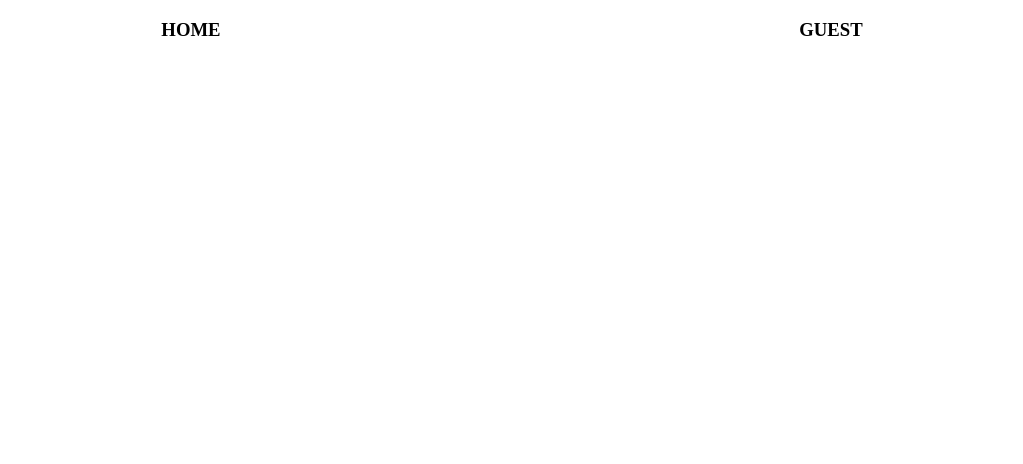
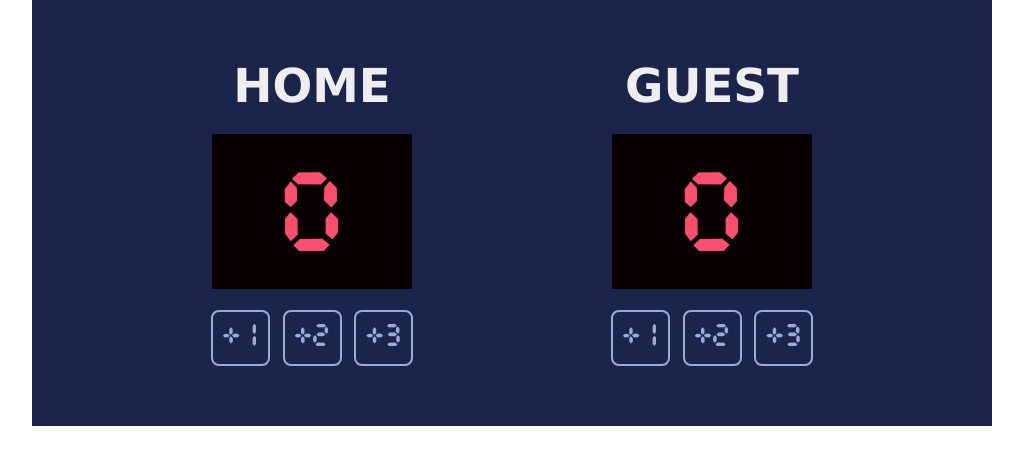
Before and after one commit to SuditJha/score-counter, a website built with Vite: page index.html in a window 1280 px wide. Shown: the whole page, without its empty margins (128-1151 px from the left). Built offline with nearby package versions, Linux system fonts and the light colour scheme.

Commit message:
Completed Html/Css frontend of the project

```diff
--- a/index.css
+++ b/index.css
@@ -2,7 +2,67 @@ body {
     margin: 0;
 }
 
+@font-face {
+    font-family: timer;
+    src: url(font/CursedTimerULiL.ttf);
+}
 .container {
     display: flex;
     justify-content: space-around;
+    background-color: #1B244A;
+    color: #EEEEEE;
+    width: 800px;
+    margin: 0 auto 10px;
+    padding: 60px 80px;
+
 }
+
+
+.item {
+    font-family: Verdana, Geneva, Tahoma, sans-serif;
+    font-size: 40px;
+    text-align: center;
+    display: flex;
+    flex-direction: column;
+    justify-content: center;
+    align-items: center;
+}
+
+.item h3 {
+    margin: 0;
+}
+
+
+.score  {
+    background-color: #080001;
+    width: 160px;
+    margin: 20px auto 20px auto;
+    font-family: timer;
+    font-size: 100px;
+    font-weight: normal;
+    color: #F94F6D;
+    padding: 30px 20px 10px 20px;
+    text-align: center;
+}
+
+.h-score-btn {
+    background: none;
+    color: #9AABD8;
+    border: 2px solid #9AABD8;
+    font-family: timer;
+    font-size: 28px;
+    text-align: center;
+    padding:  10px;
+    border-radius: 8px;
+}
+
+.g-score-btn {
+    background: none;
+    color: #9AABD8;
+    border: 2px solid #9AABD8;
+    font-family: timer;
+    font-size: 28px;
+    text-align: center;
+    padding:  10px;
+    border-radius: 8px;
+}
--- a/index.html
+++ b/index.html
@@ -4,11 +4,23 @@
     </head>
     <body>
         <div class="container">
-            <div>
+            <div class="item">
                 <h3>HOME</h3>
+                <h2 class="score">0</h2>
+                <div >
+                    <button class="h-score-btn">+1</button>
+                    <button class="h-score-btn">+2</button>
+                    <button class="h-score-btn">+3</button>
+                </div>
             </div>
-            <div>
+            <div class="item">
                 <h3>GUEST</h3>
+                <h2  class="score">0</h2>
+                <div>
+                    <button class="g-score-btn">+1</button>
+                    <button class="g-score-btn">+2</button>
+                    <button class="g-score-btn">+3</button>
+                </div>
             </div>
         </div>
         <script src="index.js"></script>
--- /dev/null
+++ b/index.js
@@ -0,0 +1,2 @@
+let homeScore = 0;
+let guestScore = 0;
```
Also changed, not shown: font/CursedTimerULiL.ttf (added), font/CursedTimerUlil-Aznm.ttf (added), 1 other file.
